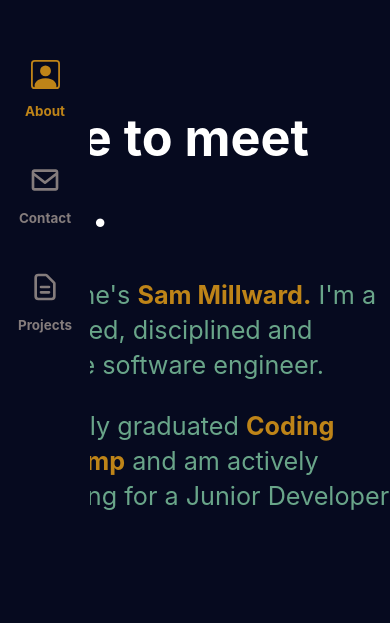
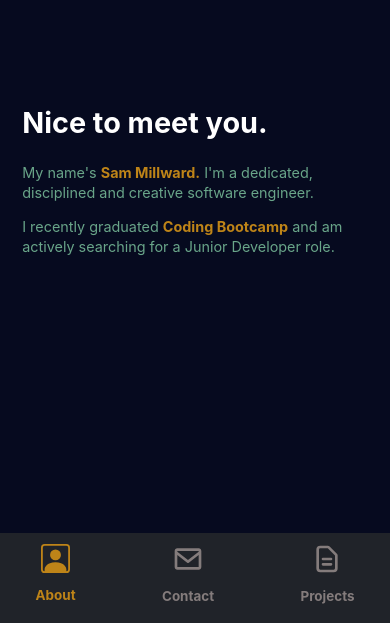
Before and after one commit to samueljmillward/portfolio, a Gatsby site: page / in a window 390 px wide. Shown: the part 221-844 px from the top of the page. Built offline with nearby package versions, Linux system fonts and the light colour scheme; Gatsby itself is replaced by a stand-in of ours.

Commit message:
Add media queries for Mobile/Tablet

```diff
--- a/package.json
+++ b/package.json
@@ -18,7 +18,7 @@
     "@emotion/styled": "^10.0.27",
     "@mdx-js/mdx": "^1.6.22",
     "@mdx-js/react": "^1.6.22",
-    "gatsby": "^2.32.3",
+    "gatsby": "^2.32.8",
     "gatsby-image": "^2.11.0",
     "gatsby-mdx": "^1.0.0",
     "gatsby-plugin-emotion": "^4.3.2",
@@ -32,7 +32,8 @@
     "react-helmet": "^6.1.0",
     "react-icons": "^4.2.0",
     "react-router-dom": "^5.2.0",
-    "styled-components": "^5.2.1"
+    "styled-components": "^5.2.1",
+    "styled-icons": "^10.28.0"
   },
   "devDependencies": {
     "prettier": "2.0.5"
--- a/src/components/Navbar.js
+++ b/src/components/Navbar.js
@@ -56,6 +56,18 @@ const Nav = styled.nav`
     background: #060a1f;
 
     z-index: 1;
+
+    @media (max-width: 1100px) {
+        left: 0;
+        bottom: 0;
+        right: 0;
+        background: rgb(32, 35, 41);
+        width: 100%;
+        height: 5rem;
+        display: flex;
+        flex-direction: row;
+        justify-content: center;
+    }
 `;
 
 const Menu = styled.div`
@@ -66,4 +78,11 @@ const Menu = styled.div`
     justify-content: center;
     align-items: center;
     position: relative;
+
+    @media (max-width: 1100px) {
+        flex-direction: row;
+        background: rgb(32, 35, 41);
+        width: 5rem;
+        height: 100%;
+    }
 `;
--- a/src/components/StyledButton.js
+++ b/src/components/StyledButton.js
@@ -1,5 +1,4 @@
 import styled from 'styled-components';
-
 import { Link } from 'gatsby';
 
 const StyledButton = styled(Link)`
@@ -18,8 +17,7 @@ const StyledButton = styled(Link)`
 
     &:hover {
         border-radius: 2px;
-        background-color: #69a589;
-        color: white;
+        color: #69a589;
         box-shadow: 0 1rem 2rem rgba(black, 0.15);
         transform: translateY(-0.2rem);
     }
--- a/src/projects/Philosofind.js
+++ b/src/projects/Philosofind.js
@@ -31,7 +31,7 @@ const Philosofind = () => {
                         style={{ color: '#dea5a4' }}
                         href="https://philosofind.co.uk/"
                     >
-                        Viewable at philosofind.org.uk
+                        Viewable at philosofind.co.uk
                     </Hyperlink>
                 </h3>
                 <p>
--- a/src/styles/Wrapper.js
+++ b/src/styles/Wrapper.js
@@ -3,6 +3,18 @@ import styled from 'styled-components';
 const Wrapper = styled.div`
     max-width: 24em;
     font-size: 1.4em;
+
+    @media (max-width: 1100px) {
+        font-size: 1.8em;
+    }
+
+    @media (max-width: 850px) {
+        font-size: 1.2em;
+    }
+
+    @media (max-width: 400px) {
+        font-size: 0.8em;
+    }
 `;
 
 export default Wrapper;
```
Also changed, not shown: README.md, 1 other file.
